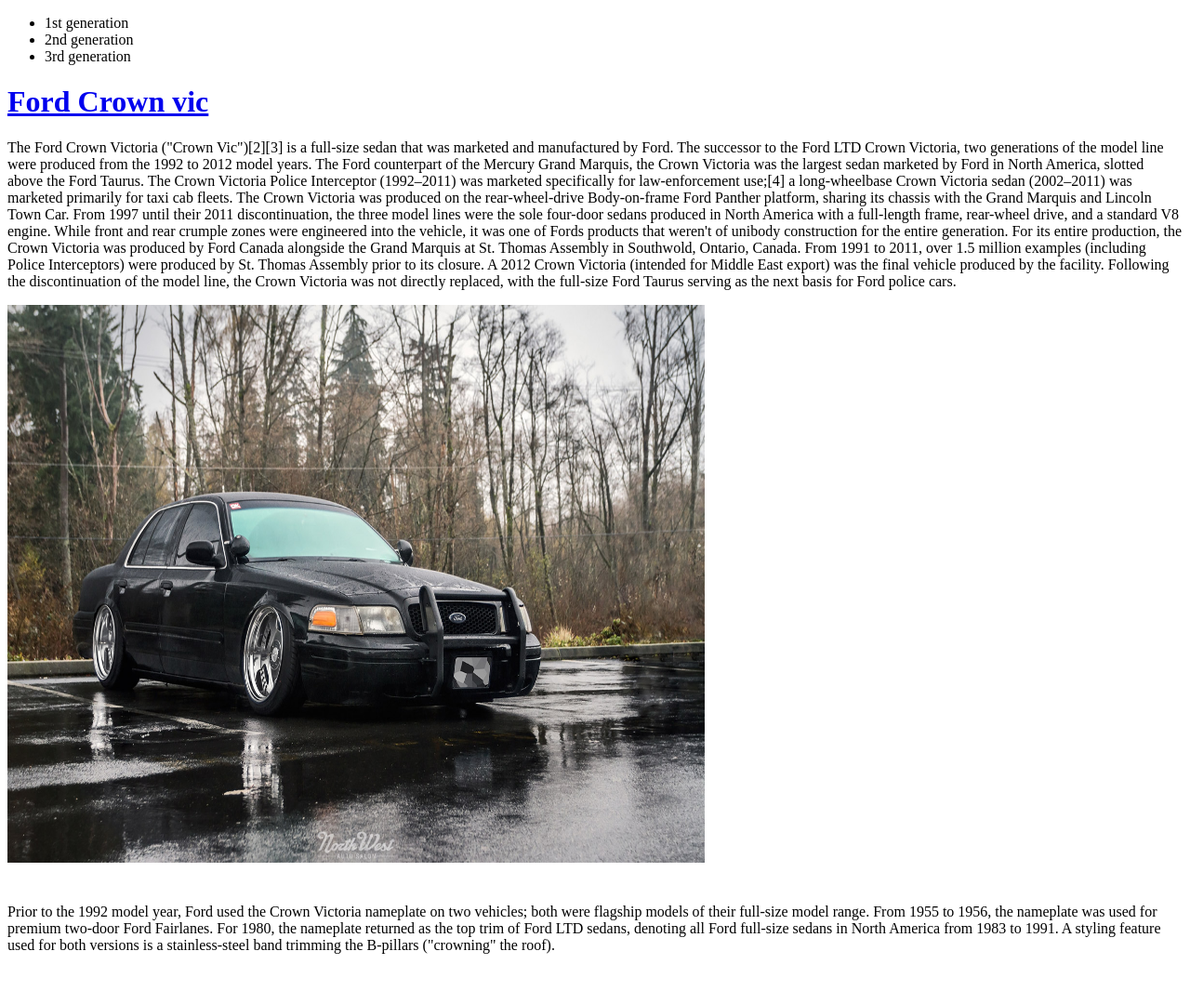
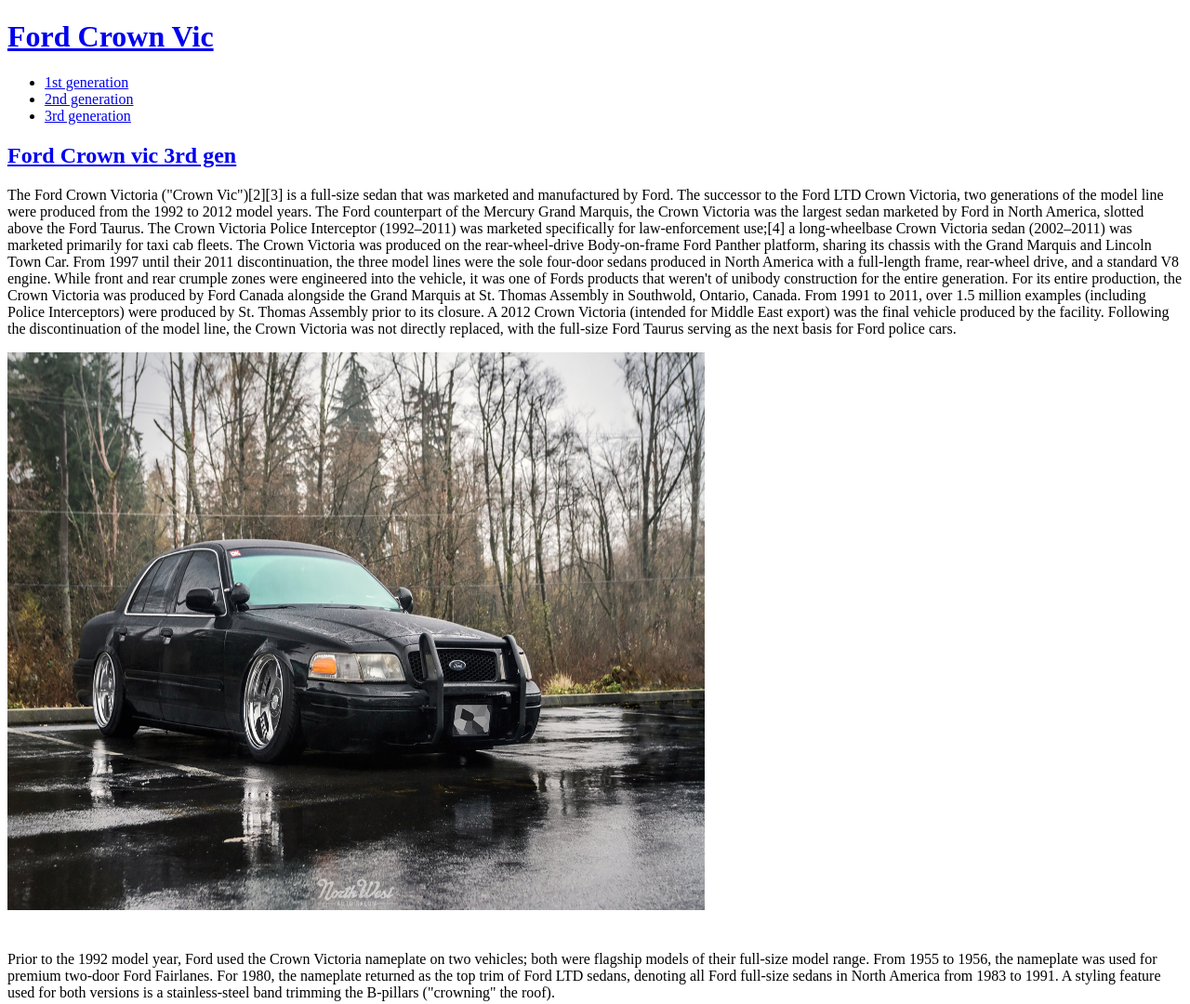
Before and after one commit to KeonhoPark/web, a plain HTML site: page 3.html in a window 1280 px wide. Shown: the whole page at 93% size. Before the commit the page ends 1042 px from the top, so only its background shows below. Drawn offline with Linux system fonts and the light colour scheme.

Commit message:
파일이름변경

```diff
--- a/1.html
+++ b/3.html
@@ -6,12 +6,13 @@
   </head>
 
   <body>
+    <h1><a href="index.html">Ford Crown Vic</a></h1>
     <ul>
-      <li>1st generation</li>
-      <li>2nd generation</li>
-      <li>3rd generation</li>
+      <li><a href="1.html">1st generation</a></li>
+      <li><a href="2.html">2nd generation</a></li>
+      <li><a href="3.html">3rd generation</a></li>
     </ul>
-    <h1><a href="https://ko.wikipedia.org/wiki/%ED%8F%AC%EB%93%9C_%ED%81%AC%EB%9D%BC%EC%9A%B4_%EB%B9%85%ED%86%A0%EB%A6%AC%EC%95%84" target="_blank" title="Ford Crown Vic Wiki">Ford Crown vic</a></h1>
+    <h2><a href="https://ko.wikipedia.org/wiki/%ED%8F%AC%EB%93%9C_%ED%81%AC%EB%9D%BC%EC%9A%B4_%EB%B9%85%ED%86%A0%EB%A6%AC%EC%95%84" target="_blank" title="Ford Crown Vic Wiki">Ford Crown vic 3rd gen</a></h2>
     <p>The Ford Crown Victoria ("Crown Vic")[2][3] is a full-size sedan that was marketed and manufactured by Ford. The successor to the Ford LTD Crown Victoria, two generations of the model line were produced from the 1992 to 2012 model years. The Ford counterpart of the Mercury Grand Marquis, the Crown Victoria was the largest sedan marketed by Ford in North America, slotted above the Ford Taurus. The Crown Victoria Police Interceptor (1992–2011) was marketed specifically for law-enforcement use;[4] a long-wheelbase Crown Victoria sedan (2002–2011) was marketed primarily for taxi cab fleets.
     The Crown Victoria was produced on the rear-wheel-drive Body-on-frame Ford Panther platform, sharing its chassis with the Grand Marquis and Lincoln Town Car. From 1997 until their 2011 discontinuation, the three model lines were the sole four-door sedans produced in North America with a full-length frame, rear-wheel drive, and a standard V8 engine. While front and rear crumple zones were engineered into the vehicle, it was one of Fords products that weren't of unibody construction for the entire generation.
     For its entire production, the Crown Victoria was produced by Ford Canada alongside the Grand Marquis at St. Thomas Assembly in Southwold, Ontario, Canada. From 1991 to 2011, over 1.5 million examples (including Police Interceptors) were produced by St. Thomas Assembly prior to its closure. A 2012 Crown Victoria (intended for Middle East export) was the final vehicle produced by the facility. Following the discontinuation of the model line, the Crown Victoria was not directly replaced, with the full-size Ford Taurus serving as the next basis for Ford police cars.
```
